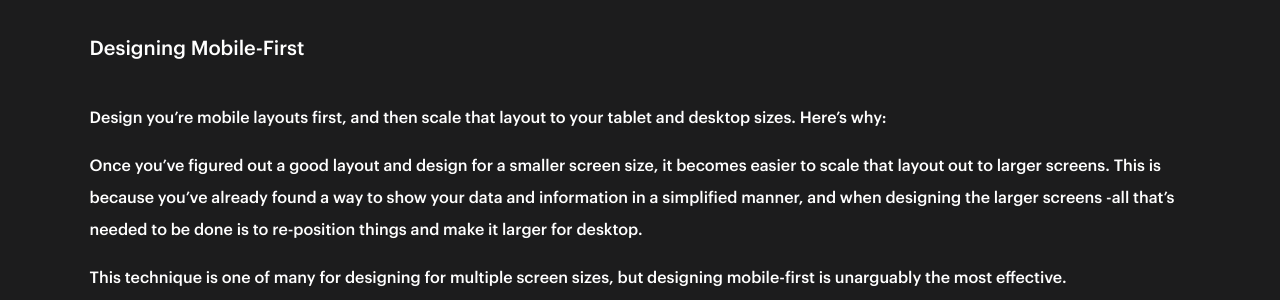
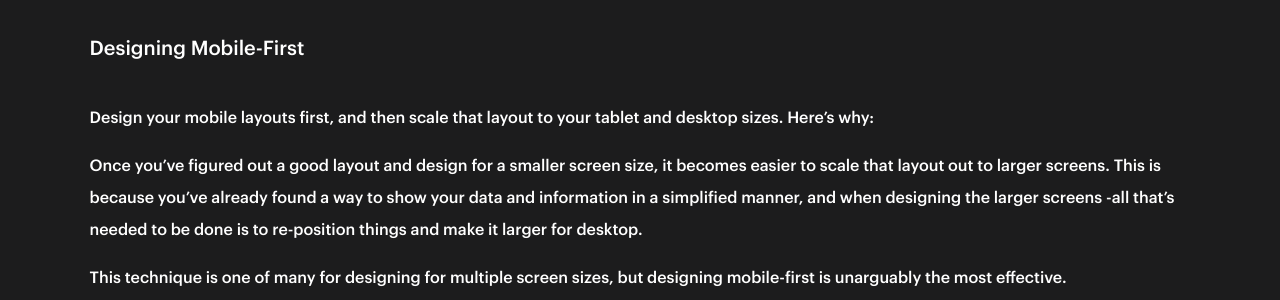
Before and after one commit to joshwcorbett/joshwcorbett.github.io, a Jekyll site: the page built from _articles/the-best-secret-to-designing-for-mobile.md, in a window 1280 px wide. Shown: the part 1132-1432 px from the top of the page. Built offline with Jekyll 4.4.1, drawn with Linux system fonts in a browser that asks for light colours; cached includes are drawn as plain includes; Markdown is read by kramdown in place of the engine named in the settings.

Commit message:
Update from Forestry.io Josh Corbett updated _articles/the-best-secret-to-designing-for-mobile.md

```diff
--- a/_articles/the-best-secret-to-designing-for-mobile.md
+++ b/_articles/the-best-secret-to-designing-for-mobile.md
@@ -18,7 +18,7 @@ Yes, and it's so easy that it's almost stupid...
 
 ##### Designing Mobile-First
 
-Design you're mobile layouts first, and then scale that layout to your tablet and desktop sizes. Here's why:
+Design your mobile layouts first, and then scale that layout to your tablet and desktop sizes. Here's why:
 
 Once you've figured out a good layout and design for a smaller screen size, it becomes easier to scale that layout out to larger screens. This is because you've already found a way to show your data and information in a simplified manner, and when designing the larger screens -all that's needed to be done is to re-position things and make it larger for desktop.
 
```
